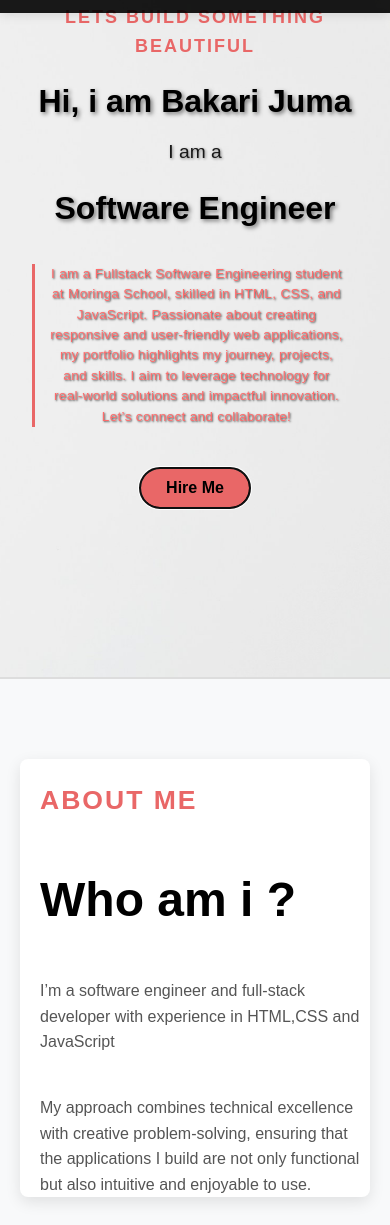
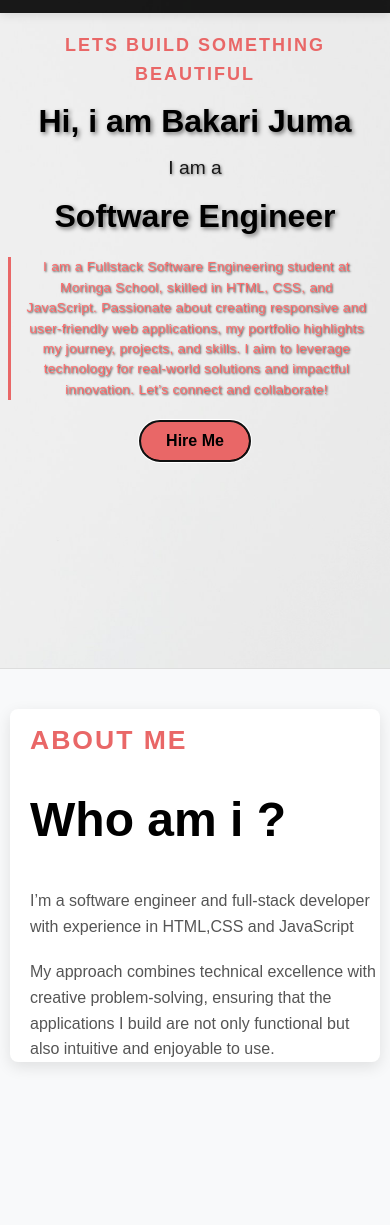
Before and after one commit to BakariJuma1/Portfolio, a plain HTML site: page index.html in a window 390 px wide. Shown: the part 235-1460 px from the top of the page. Drawn offline with Linux system fonts and the light colour scheme.

Commit message:
responsive design

```diff
--- a/style.css
+++ b/style.css
@@ -406,12 +406,27 @@ input[type="submit"] {
 }
 @media screen and (max-width: 480px) {
   body {
-    padding-top: 70px;
+    padding-top: 60px;
+  }
+  section {
+    padding: 0.5rem;
+    height: auto;
+    min-height: 100vh;
+    margin-bottom: 0;
+    border-bottom: 1px solid #ddd;
+    box-sizing: border-box;
+  }
+  #about,
+  #skill,
+  #projects,
+  #contact {
+    padding: 40px 10px;
   }
   .nav {
     margin: 0.5rem 0;
     flex-direction: column;
     align-items: end;
+    height: auto;
   }
   .nav ul {
     display: flex;
@@ -432,23 +447,49 @@ input[type="submit"] {
     font-weight: bold;
   }
 
-  section {
+  #home {
+    background-size: cover;
+    background-position: center;
+    background-attachment: scroll;
+    padding-top: 1rem;
+    padding-bottom: 1rem;
+    height: auto;
     min-height: 100vh;
-    padding: 2rem;
-    box-sizing: border-box;
+    overflow-y: auto;
+    position: relative;
   }
   #home h1 {
     font-size: 2rem;
+    margin-bottom: 5px;
   }
   #home h2 {
     font-size: 1.2rem;
+    margin-bottom: 8px;
+  }
+  #home span {
+    margin-bottom: 8px;
   }
   #home p {
+    margin: 10px auto;
     font-size: 0.85rem;
     padding: 0 15px;
   }
+  #home button {
+    margin-top: 10px;
+  }
+  #about {
+    padding-bottom: 10px;
+    margin-bottom: -30px;
+  }
+  .aboutContainer {
+    gap: 20px;
+  }
+  #projects h2 {
+    font-size: 1.8rem;
+  }
   .skillContainer {
     flex-direction: column;
+    gap: 20px;
   }
   .htmlContainer,
   .cssContainer,
@@ -462,14 +503,28 @@ input[type="submit"] {
   .containerParent {
     flex-direction: column;
   }
+  #projects h2,
+  #skill h2,
+  .aboutContainer h2 {
+    margin-bottom: 10px;
+  }
+  #projects h5,
+  #skill h5,
+  .aboutContainer h5 {
+    margin-top: 10px;
+  }
   input[type="text"],
   input[type="submit"],
   select {
     width: 100%;
+    margin: 5px 0;
     padding-left: 20px;
   }
 
   .level {
     padding-left: 20px;
   }
+  #contact {
+    padding: 50px 15px 40px;
+  }
 }
```
